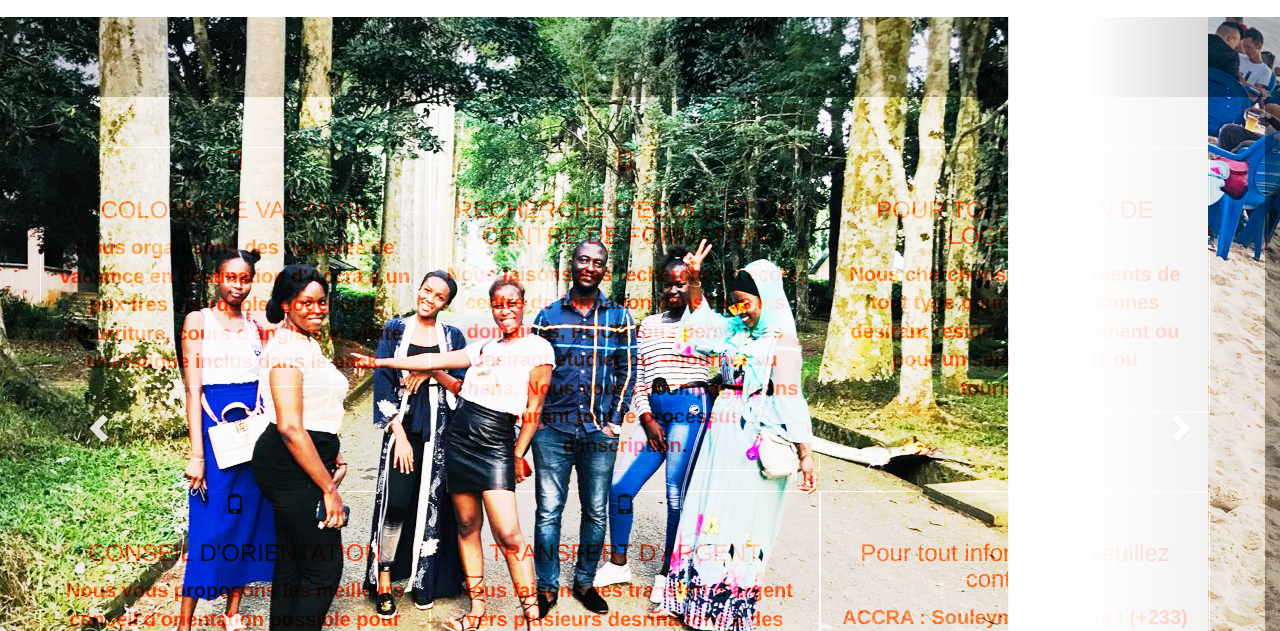
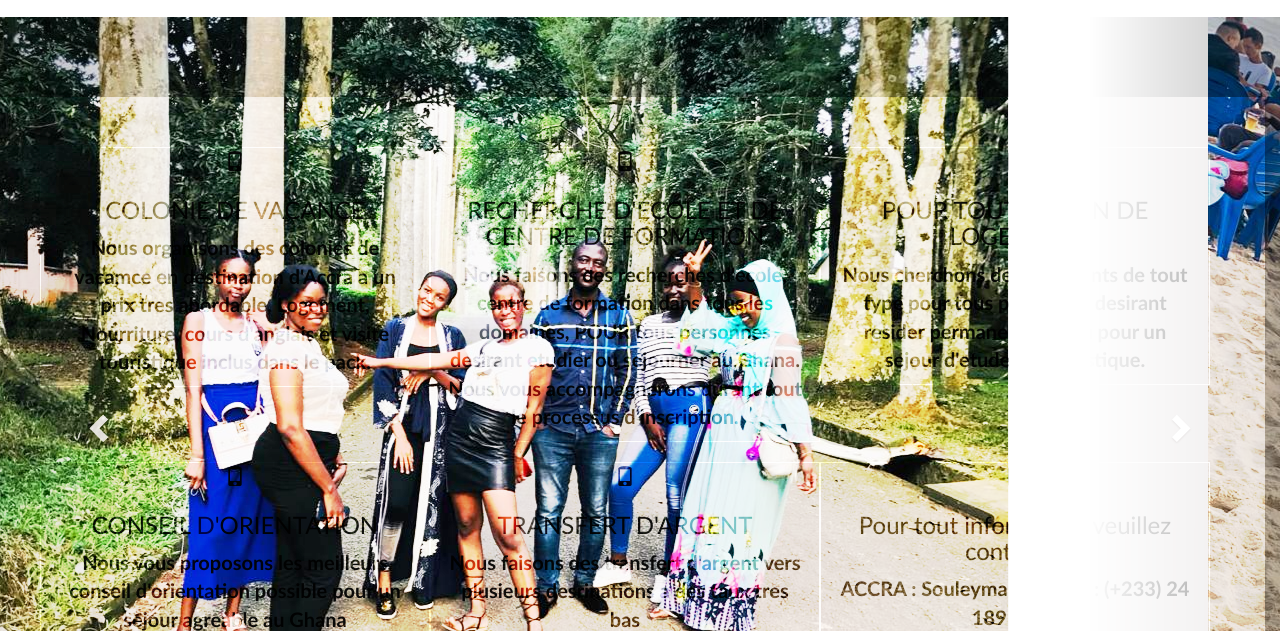
Before and after one commit to boureimatapily/jigiseme, a plain HTML site: page index.html in a window 1280 px wide. Shown: the part 167-798 px from the top of the page. Drawn offline with Linux system fonts and the light colour scheme.

Commit message:
item-bold indes

```diff
--- a/assert/css/style.css
+++ b/assert/css/style.css
@@ -43,9 +43,10 @@ a:hover a:focus{
     position: absolute;
    mix-blend-mode: overlay;
     text-align: center;
-    color: rgba(245, 58, 11, 0.979);
+    color: rgba(8, 8, 8, 0.979);
     font-weight: bolder;
     font-size: 20px;
+    font-family: 'Gill Sans', 'Gill Sans MT', Calibri, 'Trebuchet MS', sans-serif;
 
 }
 address > p{
--- a/index.html
+++ b/index.html
@@ -109,7 +109,7 @@
 
                         <p>
                                 <span class="glyphicon glyphicon-phone"></span>
-                                <h3>COLONIE DE VACANCE</h3>
+                                <h3 class="item-bold">COLONIE DE VACANCE</h3>
                                 Nous organisons des colonies de vacamce en destination d'Accra a un prix tres abordable,
                                 Logement, Nourriture, cours d'anglais et visite touristique inclus dans le pack.
 
@@ -119,7 +119,7 @@
 
                         <p>
                                 <span class="glyphicon glyphicon-phone"></span>
-                                <h3>RECHERCHE D'ECOLE ET DE CENTRE DE FORMATION</h3>
+                                <h3 class="item-bold">RECHERCHE D'ECOLE ET DE CENTRE DE FORMATION</h3>
                                 Nous faisons des recherches d'ecole, centre de formation dans tous les domaines, POUR
                                 tous personnes desirant etudier ou sejourner au Ghana. Nous vous accompagnerons durant tout le
                                 processus d'inscription.
@@ -130,7 +130,7 @@
 
                         <p>
                                 <span class="glyphicon glyphicon-phone"></span>
-                                <h3>POUR TOUT BESOIN DE LOGEMENT</h3>
+                                <h3 class="item-bold">POUR TOUT BESOIN DE LOGEMENT</h3>
                                 Nous cherchons des logements de tout type pour tous personnes desirant resider permanenment
                                 ou pour un sejour d'etude ou touristique.
                         </p>
@@ -141,7 +141,7 @@
 
                         <p>
                                 <span class="glyphicon glyphicon-phone"></span>
-                                <h3>CONSEIL D'ORIENTATION</h3>
+                                <h3 class="item-bold" >CONSEIL D'ORIENTATION</h3>
                                 Nous vous proposons les meilleurs conseil d'orientation possible pour un sejour agreable au Ghana
                         </p>
                     </div>
@@ -149,7 +149,7 @@
 
                         <p>
                                 <span class="glyphicon glyphicon-phone"></span>
-                                <h3>TRANSFERT D'ARGENT</h3>
+                                <h3 class="item-bold">TRANSFERT D'ARGENT</h3>
                                 Nous faisons des transfert d'argent vers plusieurs desrinations a des taux tres bas
                                 <h4> Ghana(Accra) <=> Mali <=> Cote d'Ivoire(Abijan) <=> Togo (Lome) => 4%(taux de transfert) </h4><br/>
                                 pour tout infos sur les transferts d'argent
@@ -172,7 +172,7 @@
 
                         <p>
                                 <span class="glyphicon glyphicon-phone"></span>
-                                <h3>Pour tout information veuillez contacter</h3>
+                                <h3 class="item-bold">Pour tout information veuillez contacter</h3>
                                 ACCRA : Souleymane Maiga : (+233) 24 189 7981<br/>
                                 Mali : Amo KEITA (+223) 99968446
 
```
